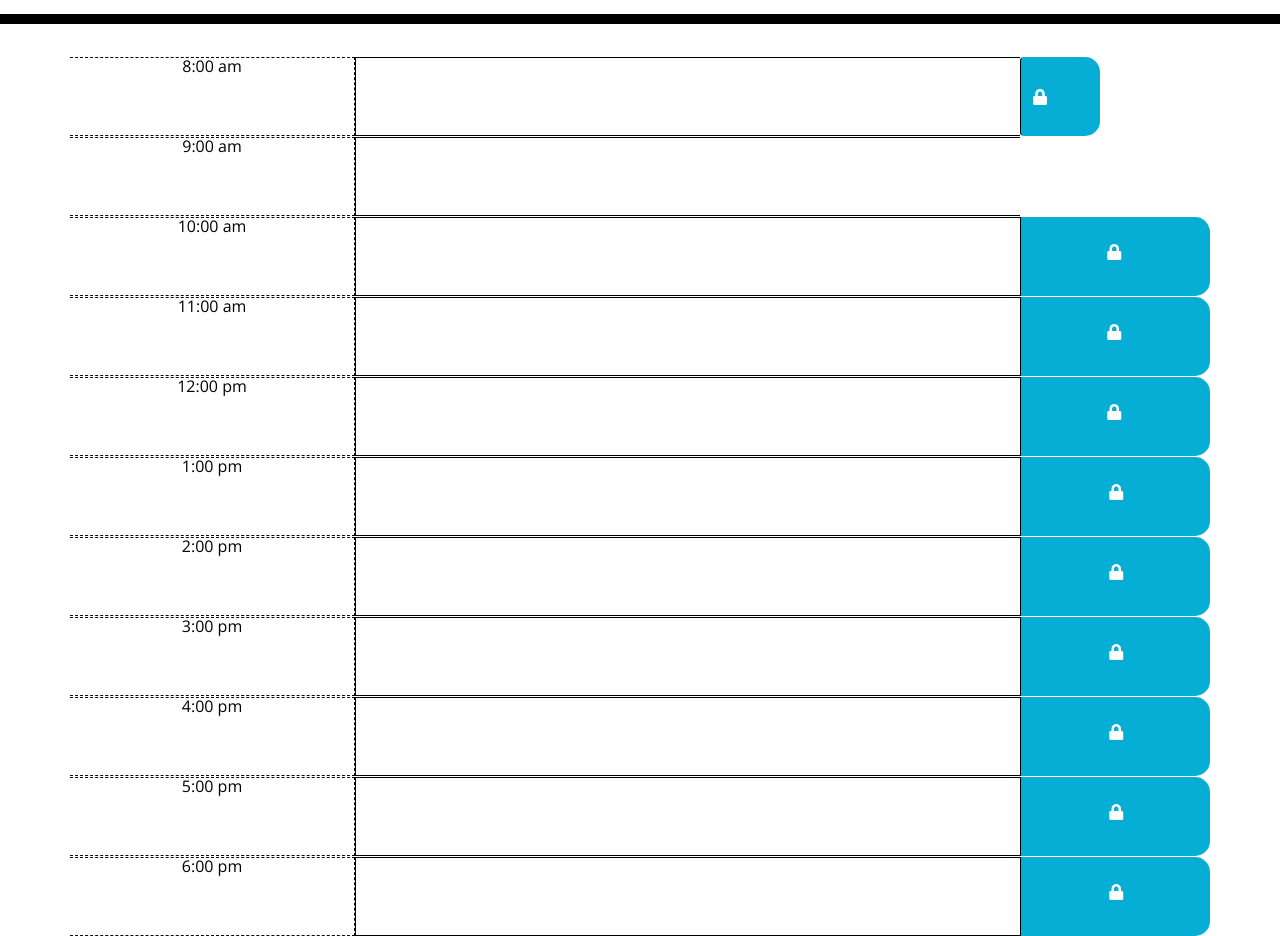
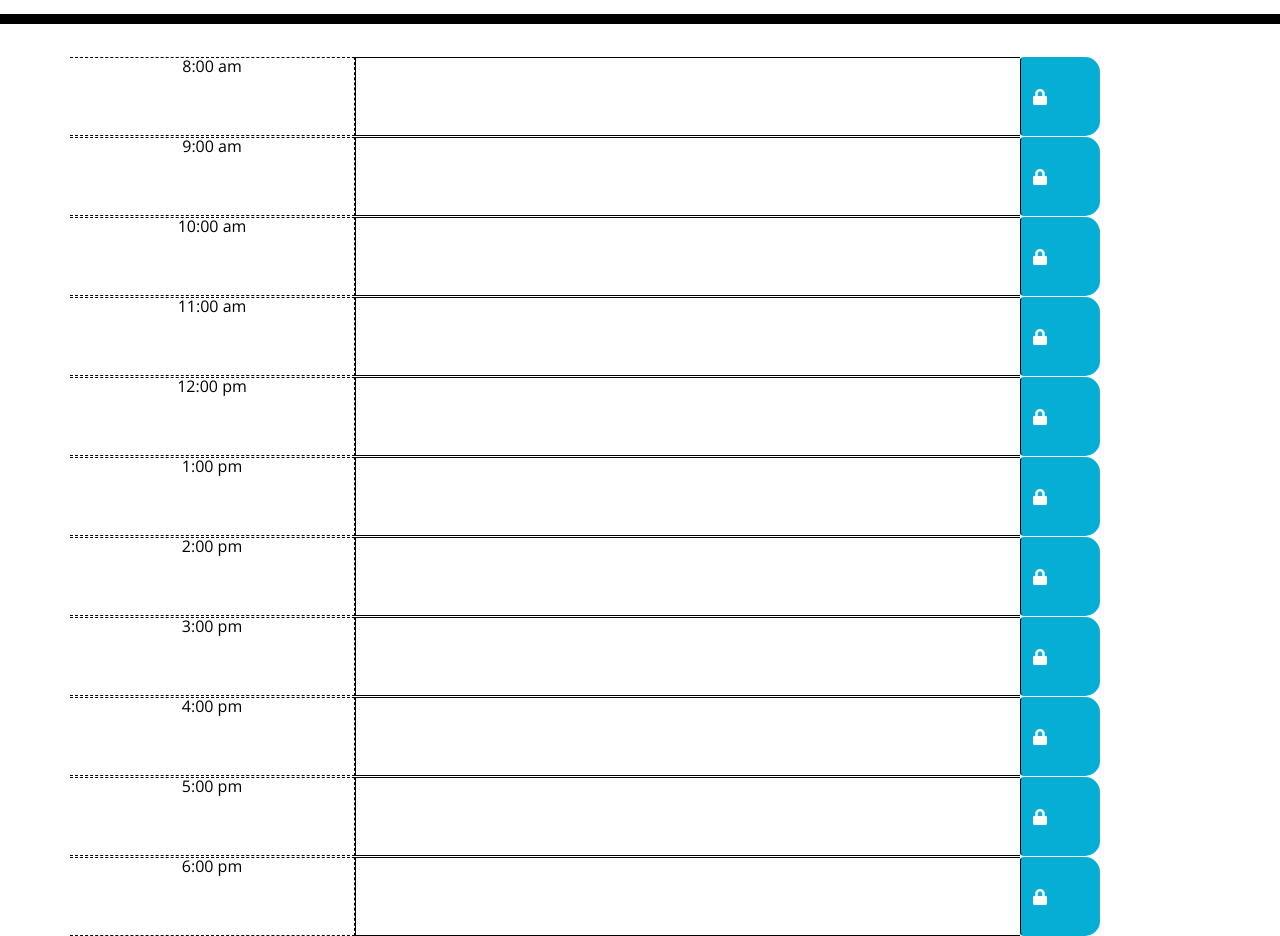
Before and after one commit to SWEFuture20/Digital-Planner, a website: page index.html in a window 1280 px wide. Shown: the part 280-1216 px from the top of the page. Drawn offline with nearby package versions, Linux system fonts and the light colour scheme.

Commit message:
Cleaner Code

```diff
--- a/index.html
+++ b/index.html
@@ -45,70 +45,59 @@
         <div class="col-3 time start-900 hour">9:00 am</div>
         <textarea class="col-7 description"></textarea>
         <!-- <div class = "col-2 my-col col-b3 saveBtn"> -->
-          <button class="btn"><i :hover class="fas fa-lock"></i></button>
+          <button class="btn saveBtn"><i :hover class="fas fa-lock"></i></button>
         <!-- </div> -->
       </div>
       <div class = "row my-row time-block">
         <div class="col-3 time start-1000 hour">10:00 am</div>
         <textarea class="col-7 description"></textarea>
-        <div class = "col-2 my-col col-b3 saveBtn">
-          <button class="btn"><i :hover class="fas fa-lock"></i></button>
-        </div>
+          <button class="btn saveBtn"><i :hover class="fas fa-lock"></i></button>
       </div>
       <div class = "row my-row time-block">
         <div class="col-3 time start-1100 hour">11:00 am</div>
         <textarea class="col-7 description"></textarea>
-        <div class = "col-2 my-col col-b3 saveBtn">
-          <button class="btn"><i :hover class="fas fa-lock"></i></button>
-        </div>
+          <button class="btn saveBtn"><i :hover class="fas fa-lock"></i></button>
+
       </div>
       <div class = "row my-row time-block">
         <div class="col-3 time start-1200 hour">12:00 pm</div>
         <textarea class="col-7 description"></textarea>
-        <div class = "col-2 my-col col-b3 saveBtn">
-          <button class="btn"><i :hover class="fas fa-lock"></i></button>
-        </div>
+          <button class="btn saveBtn"><i :hover class="fas fa-lock"></i></button>
+
       </div>
       <div class = "row my-row time-block">
         <div class="col-3 time start-1300 hour">1:00 pm</div>
         <textarea class="col-7 description"></textarea>
-        <div class = "col-2 my-col col-b3 saveBtn">
-          <button class="btn"><i :hover class="fas fa-lock"></i></button>
-        </div>
+          <button class="btn saveBtn"><i :hover class="fas fa-lock"></i></button>
+
       </div>
       <div class = "row my-row time-block">
         <div class="col-3 time start-1400 hour">2:00 pm</div>
         <textarea class="col-7 description"></textarea>
-        <div class = "col-2 my-col col-b3 saveBtn">
-          <button class="btn"><i :hover class="fas fa-lock"></i></button>
-        </div>
+          <button class="btn saveBtn"><i :hover class="fas fa-lock"></i></button>
+
       </div>
       <div class = "row my-row time-block">
         <div class="col-3 time start-1500 hour">3:00 pm</div>
         <textarea class="col-7 description"></textarea>
-        <div class = "col-2 my-col col-b3 saveBtn">
-          <button class="btn"><i :hover class="fas fa-lock"></i></button>
-        </div>
+          <button class="btn saveBtn"><i :hover class="fas fa-lock"></i></button>
+
       </div>
       <div class = "row my-row time-block">
         <div class="col-3 start-1600 hour">4:00 pm</div>
         <textarea class="col-7 description"></textarea>
-        <div class = "col-2 my-col col-b3 saveBtn">
-          <button class="btn"><i :hover class="fas fa-lock"></i></button>
-        </div>
+          <button class="btn saveBtn"><i :hover class="fas fa-lock"></i></button>
+
       </div>
       <div class = "row my-row time-block">
-        <div class="col-3 time start-1700 hour ">5:00 pm</div>
-        <textarea class="col-7 description"></textarea>
-        <div class = "col-2 my-col col-b3 saveBtn">
-          <button class="btn"><i :hover class="fas fa-lock"></i></button>
+        <div class="col-3 start-1700 hour">5:00 pm</div>
+        <textarea class="col-7 description" ></textarea>
+          <button class="btn saveBtn"><i :hover class="fas fa-lock"></i></button>
         </div>
-      </div>
       <div class = "row my-row time-block">
         <div class="col-3 start-1800 hour">6:00 pm</div>
         <textarea class="col-7 description" ></textarea>
-        <div class = "col-2 my-col col-b3 saveBtn">
-          <button class="btn"><i :hover class="fas fa-lock"></i></button>
+          <button class="btn saveBtn"><i :hover class="fas fa-lock"></i></button>
         </div>
       </div>
 
```
